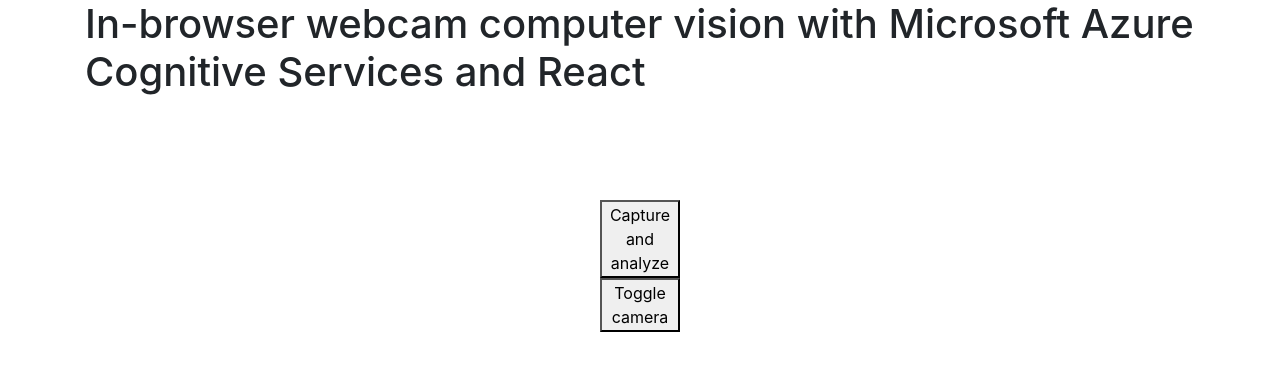
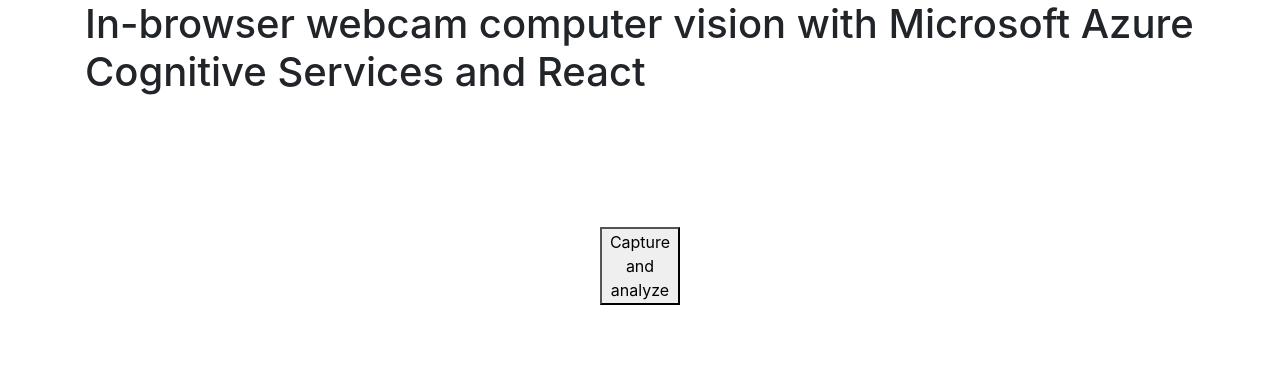
Before and after one commit to Azure-Samples/Cognitive-Services-Vision-Solution-Templates, a React (Create React App) app in the folder ReactWebCamComputerVision/ClientApp/: page / in a window 1280 px wide. Shown: the top 370 px of the page. Built offline with nearby package versions, Linux system fonts and the light colour scheme; no server answers.

Commit message:
Removed toggle functionality

```diff
--- a/ReactWebCamComputerVision/ClientApp/src/components/WebCamCV.js
+++ b/ReactWebCamComputerVision/ClientApp/src/components/WebCamCV.js
@@ -15,7 +15,7 @@
     constructor(props) {
         super(props);
         this.state = {
-            facingMode: "environment",
+            facingMode: "user",
             img: null,
             objects: null,
             tags: null,
@@ -23,7 +23,6 @@
         };
         this.makeblob = this.makeblob.bind(this);
         this.capture = this.capture.bind(this);
-        this.toggle = this.toggle.bind(this);
         this.updateCanvas = this.updateCanvas.bind(this);
     }
 
@@ -117,24 +116,15 @@
         }).then(response => response.json())
             .then(data => {
                 console.log(data.description);
-                this.setState({ tags: data.description.tags });
                 if (data.description.captions.length >= 1) {
                     this.setState({ caption: data.description.captions[0].text });
                     this.setState({ captionConfidence: data.description.captions[0].confidence.toFixed(3) });
+                    this.setState({ tags: data.description.tags });
                 }
             });
 
     }
 
-
-    toggle = () => {
-        if (this.state.facingMode == "user") {
-            this.setState({ facingMode: "environment" })
-            return
-        }
-        this.setState({ facingMode: "user" })
-        return
-    }
 
     render() {
 
@@ -160,7 +150,6 @@
                             <td>
                                 <center>
                                     <button onClick={this.capture}>Capture and analyze</button> <br></br>
-                                    <button onClick={this.toggle}>Toggle camera</button>
                                 </center>
                             </td>
                             <td>
@@ -174,7 +163,8 @@
                             <td></td>
                             <td>
                                 {this.state.caption ? <p>Caption: {this.state.caption} ({this.state.captionConfidence}) </p> : null}
-                                {this.state.tags ? <div> <h3> Tags </h3> <ul>
+                                {this.state.tags ?
+                                    <div> <h3> Tags </h3> <ul>
                                     {this.state.tags.map(function (tag, index) {
                                         return <li key={index}>{tag}</li>;
                                     })}
```
Also changed, not shown: 1 other file (tests, documents, lock files or other folders).
